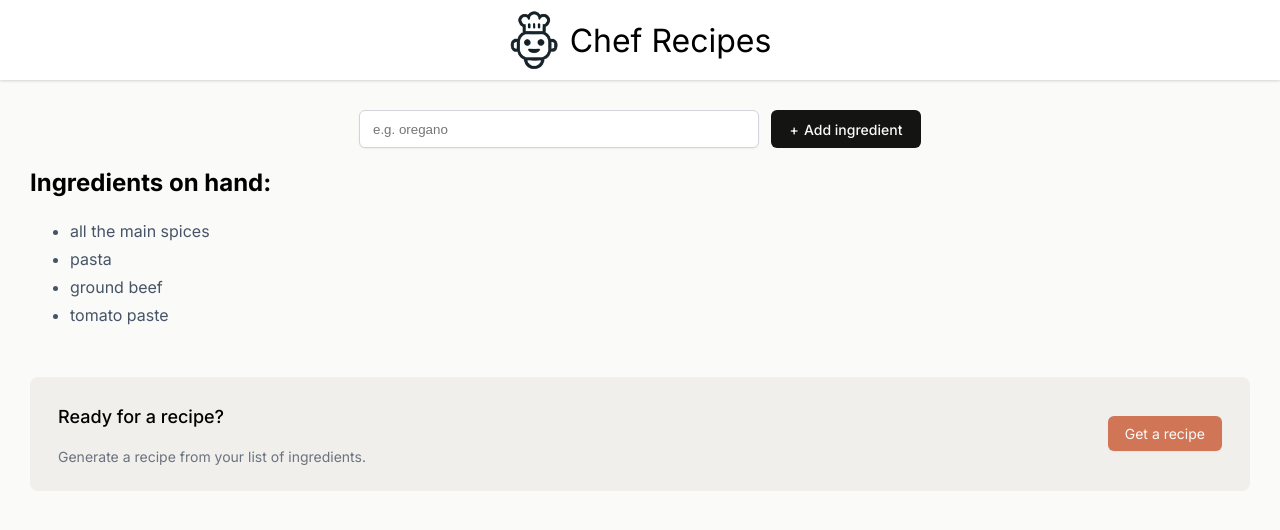
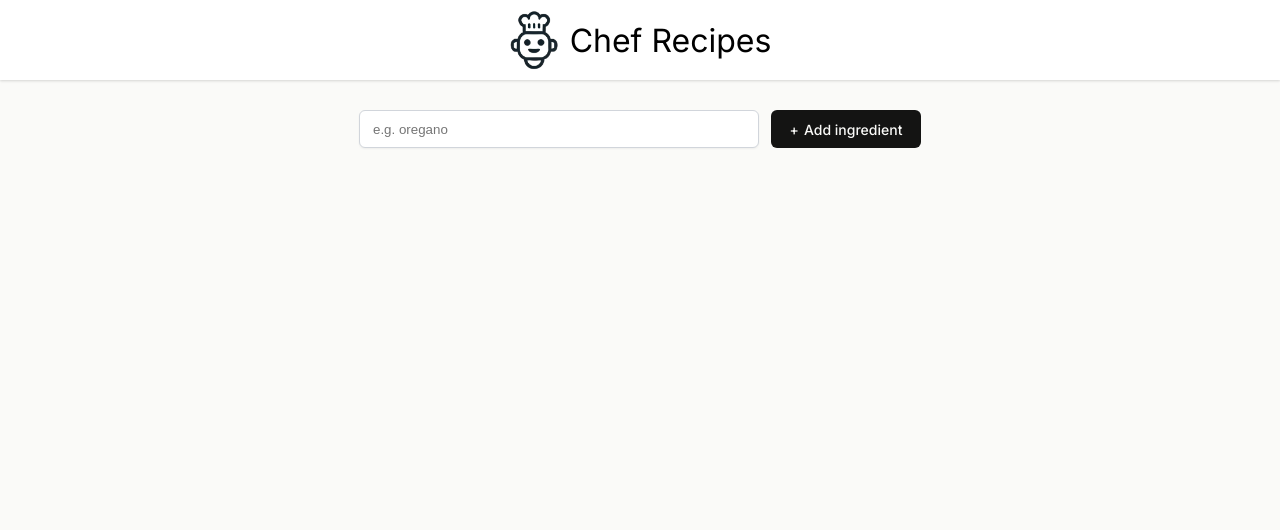
Before and after one commit to RobinTR/react-js-projects, a React (Vite) app in the folder react/chef-recipes/: page / in a window 1280 px wide. Shown: the top 530 px of the page. Built offline with nearby package versions, Linux system fonts and the light colour scheme; no server answers; what @huggingface/inference would draw is missing.

Commit message:
refactor: Initialize ingredients state as an empty array in Main component

```diff
--- a/react/chef-recipes/src/components/Main.jsx
+++ b/react/chef-recipes/src/components/Main.jsx
@@ -5,12 +5,7 @@ import IngredientList from "./IngredientsList";
 import { getRecipeFromMistral } from "../ai";
 
 export default function Main() {
-  const [ingredients, setIngredients] = useState([
-    "all the main spices",
-    "pasta",
-    "ground beef",
-    "tomato paste",
-  ]);
+  const [ingredients, setIngredients] = useState([]);
   const [recipe, setRecipe] = useState("");
   const [loading, setLoading] = useState(false);
 
```
